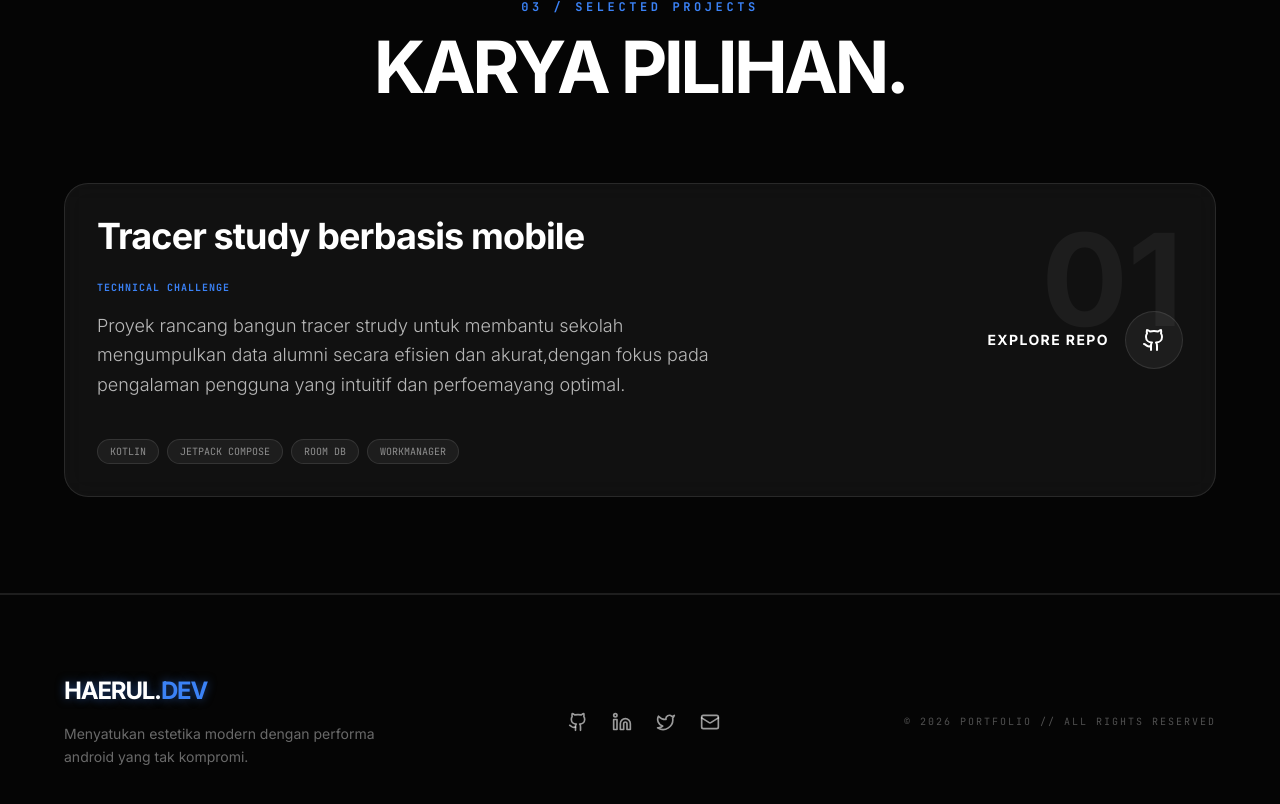
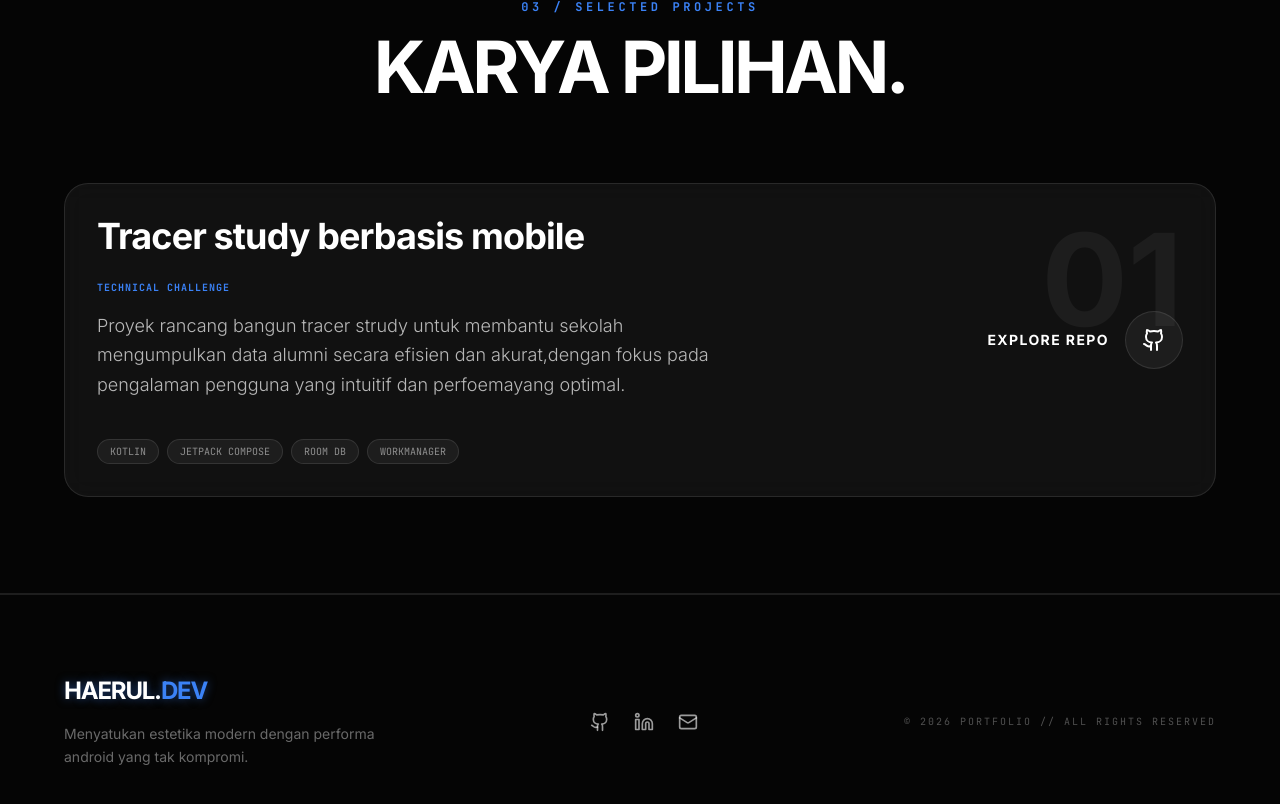
Before and after one commit to haerulhaerl/Web-Portofolio, a React (Vite) app: page / in a window 1280 px wide. Shown: the part 2338-3142 px from the top of the page. Built offline with nearby package versions, Linux system fonts and the light colour scheme.

Commit message:
mengubah footer (menghihlangkan satu komponen(twitter))

```diff
--- a/src/components/Footer.tsx
+++ b/src/components/Footer.tsx
@@ -23,10 +23,10 @@ export default function Footer() {
           <motion.a whileHover={{ scale: 1.2, color: "#3B82F6" }} href="https://www.linkedin.com/in/haeruddin-hasrat-774a002a1/" className="text-white/60">
             <Linkedin size={20} />
           </motion.a>
-          <motion.a whileHover={{ scale: 1.2, color: "#3B82F6" }} href="#" className="text-white/60">
+          {/* <motion.a whileHover={{ scale: 1.2, color: "#3B82F6" }} href="#" className="text-white/60">
             <Twitter size={20} />
-          </motion.a>
-          <motion.a whileHover={{ scale: 1.2, color: "#3B82F6" }} href="mailto:haerulhaerl@gmail.com" className="text-white/60">
+          </motion.a> */}
+          <motion.a whileHover={{ scale: 1.2, color: "#3B82F6" }} href="mailto:haeruddinhasrat@gmail.com" className="text-white/60">
             <Mail size={20} />
           </motion.a>
         </div>
```
